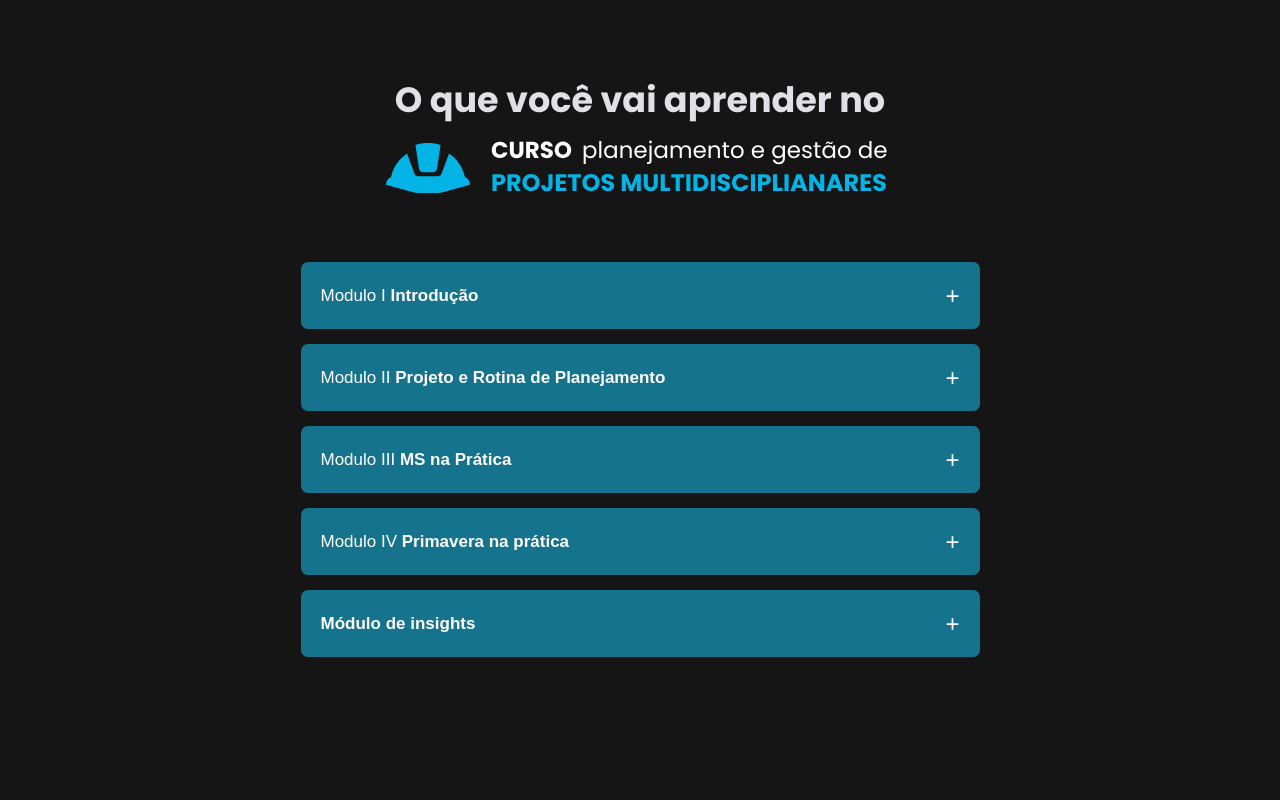
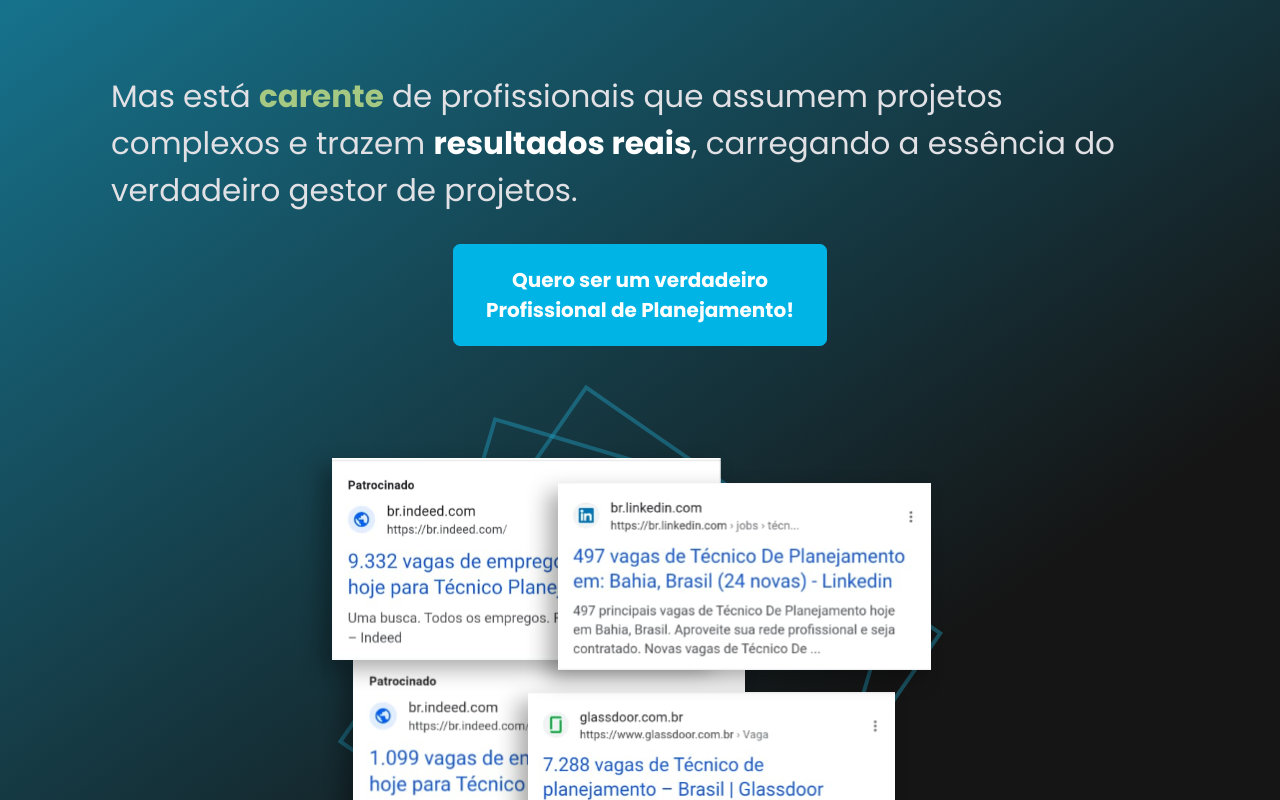
Before and after one commit to albertconceicao/en-digital, a Next.js app: page / in a window 1280 px wide. Shown: the part 4040-4840 px from the top of the page. Before the commit the page ends 4814 px from the top, so only its background shows below. Built offline with nearby package versions, Linux system fonts and the light colour scheme.

Commit message:
feat: jobposting and modules

```diff
--- a/src/components/JobPosting/JobPosting.styles.ts
+++ b/src/components/JobPosting/JobPosting.styles.ts
@@ -1,5 +1,57 @@
 import styled from 'styled-components';
 
-export const Container = styled.div``;
+export const Container = styled.div`
+  background: linear-gradient(325deg, #151515 35.6%, #16738d 100%);
+  min-height: 764px;
+`;
 
-export const Content = styled.section``;
+export const Content = styled.section`
+  > div {
+    display: flex;
+    align-items: center;
+
+    img {
+      max-width: 683px;
+      max-height: 683px;
+      @media (max-width: 768px) {
+        max-height: 374px;
+      }
+    }
+  }
+  p {
+    font-size: 31px;
+    strong:first-child {
+      color: #a5c882;
+    }
+    strong {
+      color: #fff;
+    }
+    @media (max-width: 768px) {
+      font-size: 22px;
+    }
+  }
+  .content-box {
+    display: flex;
+    flex-direction: column;
+    gap: 30px;
+    a {
+      padding: 20px 19px;
+      strong {
+        color: #fff;
+      }
+      @media (max-width: 768px) {
+        font-size: 16px;
+      }
+    }
+  }
+  @media (max-width: 1300px) {
+    > div {
+      flex-direction: column-reverse;
+      justify-content: center;
+    }
+    .content-box {
+      justify-content: center;
+      align-items: center;
+    }
+  }
+`;
--- a/src/components/JobPosting/index.tsx
+++ b/src/components/JobPosting/index.tsx
@@ -4,7 +4,26 @@ export function JobPosting() {
   return (
     <Container>
       <Content className="container">
-        <h1>JobPosting</h1>
+        <div>
+          <img src="./job-posting.svg" alt="" />
+
+          <div className="content-box">
+            <p>
+              Mas está <strong>carente</strong> de profissionais que assumem
+              projetos complexos e trazem <strong>resultados reais</strong>,
+              carregando a essência do verdadeiro gestor de projetos.
+            </p>
+            <a
+              href="https://pay.hotmart.com/T81245432Y?sck=HOTMART_PRODUCT_PAGE&hotfeature=32&_gl=1%2a122pa0x%2a_ga%2aMjQ0OTc4NzQ5LjE2NzM5NjMyMjQ.%2a_ga_GQH2V1F11Q%2aMTY4Nzc4OTY2Mi43OS4xLjE2ODc3ODk3NTguNTkuMC4w&bid=1687789763943"
+              className="standard"
+              target="_blank"
+              rel="noreferrer"
+            >
+              Quero ser um <strong>verdadeiro</strong> Profissional de
+              Planejamento!
+            </a>
+          </div>
+        </div>
       </Content>
     </Container>
   );
--- a/src/pages/index.tsx
+++ b/src/pages/index.tsx
@@ -6,6 +6,7 @@ import { Methodology } from '../components/Methodology';
 import { FindCourse } from '../components/FindCourse';
 import { Market } from '../components/Market';
 import { CourseModules } from '../components/CourseModules';
+import { JobPosting } from '../components/JobPosting';
 
 export default function Home() {
   return (
@@ -26,6 +27,7 @@ export default function Home() {
         <Methodology />
         <FindCourse />
         <Market />
+        <JobPosting />
         <CourseModules />
       </main>
     </div>
```
Also changed, not shown: public/job-posting.png (added), public/job-posting.svg (added).
